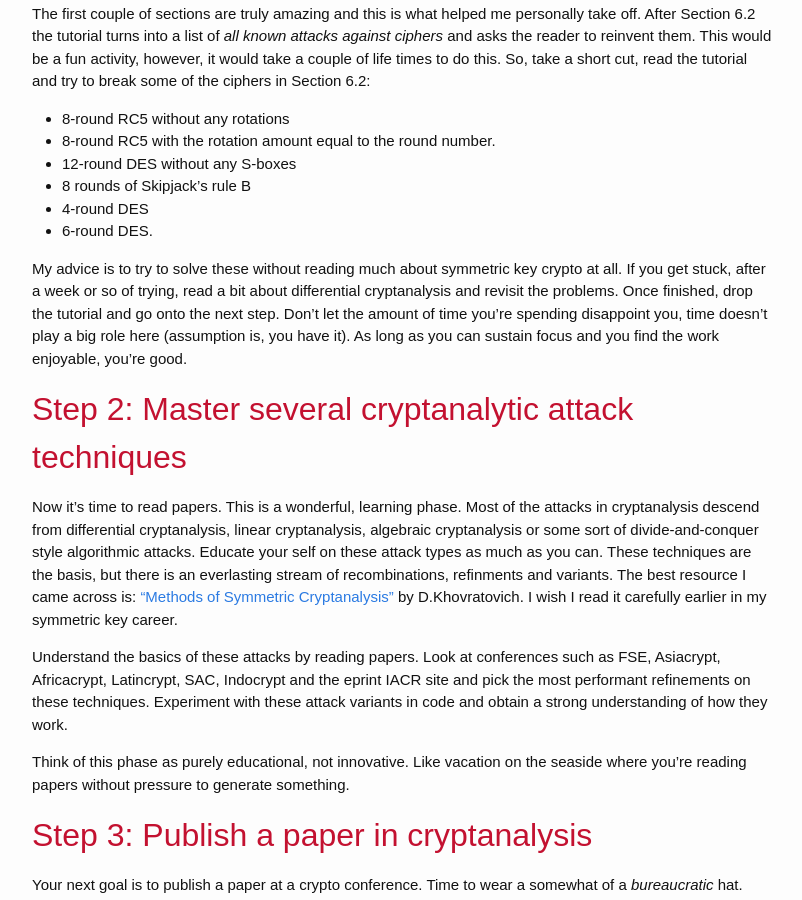
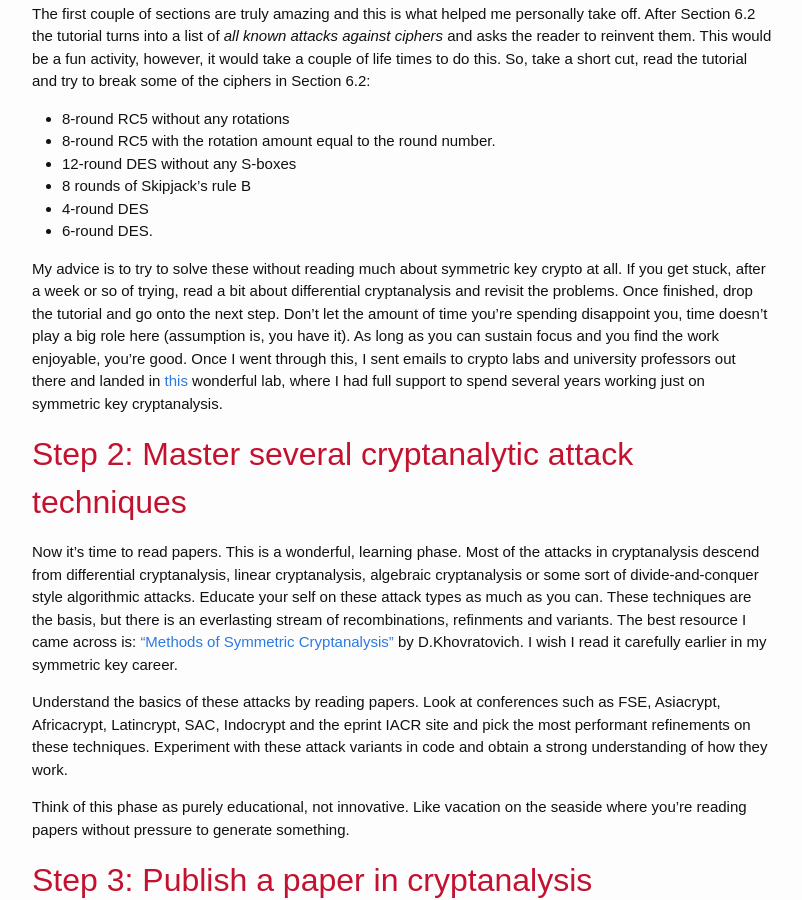
Before and after one commit to akircanski/akircanski.github.io, a Jekyll site: the page built from _posts/2021-04-27-symmetric-key-cryptanalysis-howto.markdown, in a window 1280 px wide and 900 px high, scrolled down 1555 px. Shown: the whole window, without its empty margins (238-1040 px from the left). Built offline with Jekyll 4.4.1, drawn with Linux system fonts in a browser that asks for light colours.

Commit message:
update link

```diff
--- a/_posts/2021-04-27-symmetric-key-cryptanalysis-howto.markdown
+++ b/_posts/2021-04-27-symmetric-key-cryptanalysis-howto.markdown
@@ -95,7 +95,9 @@ My advice is to try to solve these without reading much about symmetric key cryp
 after a week or so of trying, read a bit about differential cryptanalysis and revisit the problems.  Once finished,
 drop the tutorial and go onto the next step. Don't let the amount of time you're spending disappoint you,
 time doesn't play a big role here (assumption is, you have it). As long as you can sustain focus and you
-find the work enjoyable, you're good.
+find the work enjoyable, you're good. Once I went through this, I sent emails to crypto labs and university professors
+out there and landed in [this](https://users.encs.concordia.ca/~youssef/) wonderful lab, where I had full support to
+spend several years working just on symmetric key cryptanalysis.
 
 ## Step 2: Master several cryptanalytic attack techniques
 
```
